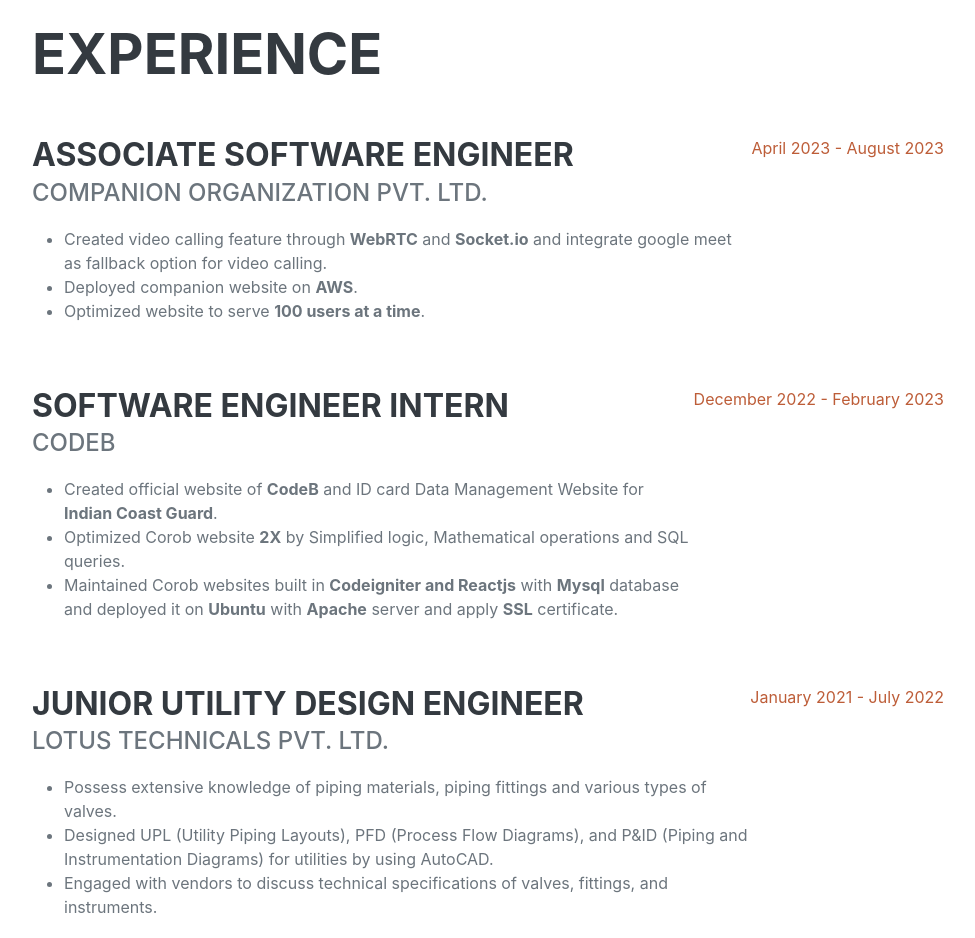
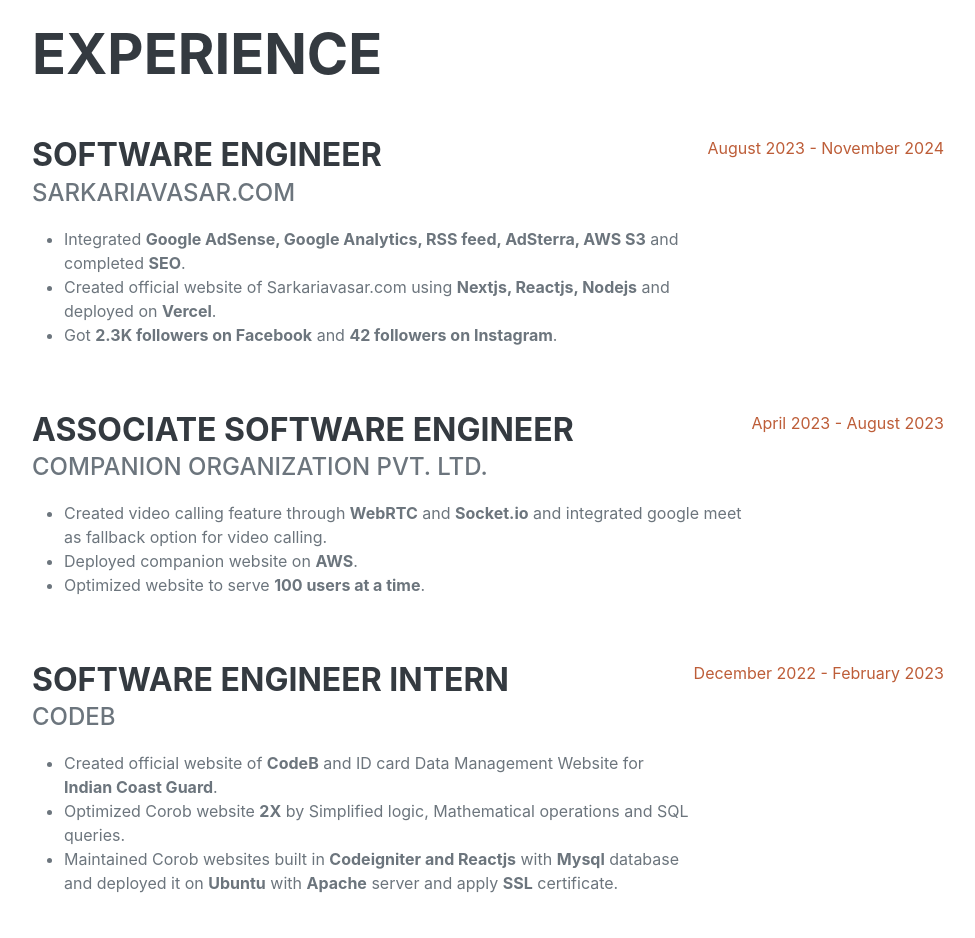
Before and after one commit to mohan704560/mohanprajapati, a plain HTML site: page index.html in a window 1280 px wide. Shown: the part 860-1798 px from the top of the page, without its empty margins (288-1263 px from the left). Drawn offline with nearby package versions, Linux system fonts and the light colour scheme; a web font is replaced by a local one.

Commit message:
added sarkariavasar.com experience

```diff
--- a/index.html
+++ b/index.html
@@ -140,6 +140,35 @@
             class="d-flex flex-column flex-md-row justify-content-between mb-5"
           >
             <div class="flex-grow-1">
+              <h3 class="mb-0">Software Engineer</h3>
+              <div class="subheading mb-3">Sarkariavasar.com</div>
+              <ul>
+                <li>
+                  Integrated
+                  <b
+                    >Google AdSense, Google Analytics, RSS feed, AdSterra, AWS
+                    S3</b
+                  >
+                  and completed <b>SEO</b>.
+                </li>
+                <li>
+                  Created official website of Sarkariavasar.com using
+                  <b>Nextjs, Reactjs, Nodejs</b> and deployed on <b>Vercel</b>.
+                </li>
+                <li>
+                  Got <b>2.3K followers on Facebook</b> and
+                  <b>42 followers on Instagram</b>.
+                </li>
+              </ul>
+            </div>
+            <div class="flex-shrink-0">
+              <span class="text-primary">August 2023 - November 2024</span>
+            </div>
+          </div>
+          <div
+            class="d-flex flex-column flex-md-row justify-content-between mb-5"
+          >
+            <div class="flex-grow-1">
               <h3 class="mb-0">Associate Software Engineer</h3>
               <div class="subheading mb-3">
                 Companion Organization Pvt. Ltd.
@@ -147,7 +176,7 @@
               <ul>
                 <li>
                   Created video calling feature through <b>WebRTC</b> and
-                  <b>Socket.io</b> and integrate google meet as fallback option
+                  <b>Socket.io</b> and integrated google meet as fallback option
                   for video calling.
                 </li>
                 <li>Deployed companion website on <b>AWS</b>.</li>
@@ -315,9 +344,7 @@
             class="d-flex flex-column flex-md-row justify-content-between mb-5"
           >
             <div class="flex-grow-1">
-              <h3 class="mb-0">
-                Shivajirao S. Jondhale College of Engineering
-              </h3>
+              <h3 class="mb-0">University Of Mumbai</h3>
               <div class="subheading mb-3">
                 Bachelor of Engineering - Mechanical
               </div>
```
